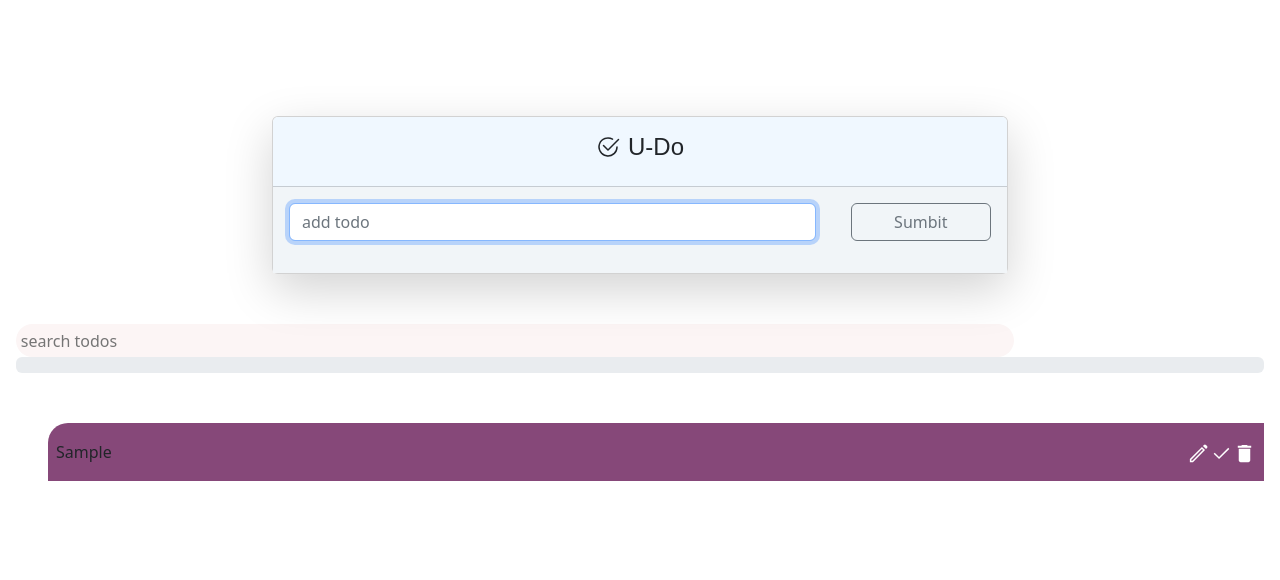
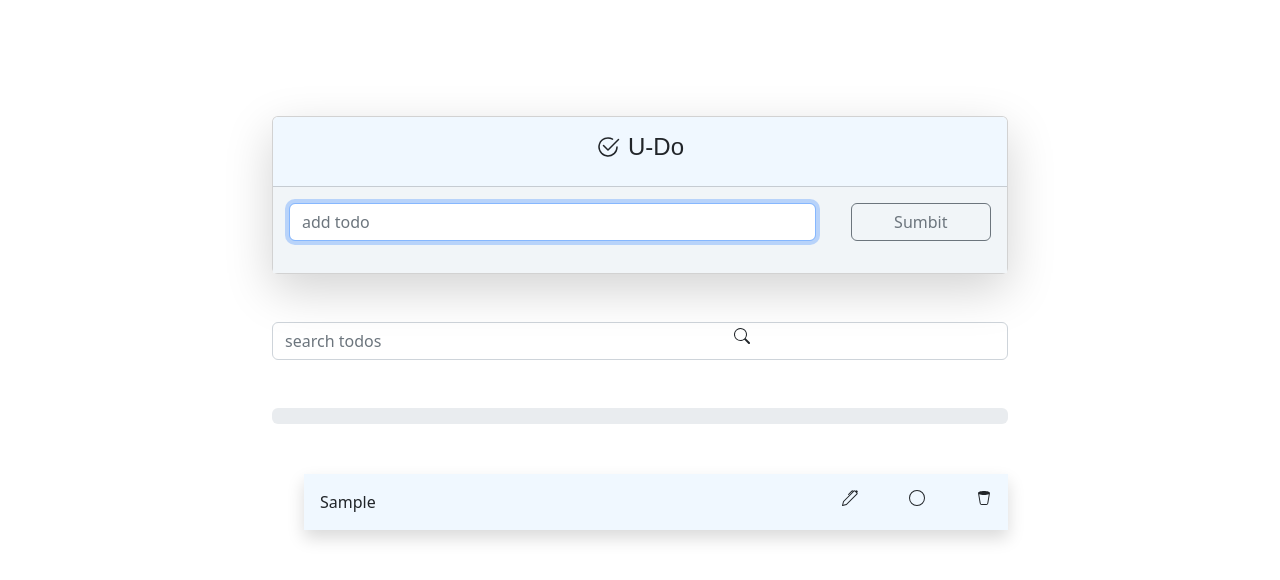
Before and after one commit to abemartinez2020/todo-list, a React (Create React App) app: page / in a window 1280 px wide. Both pictures are taken after typing "Sample" into the empty fields and a click on the button "Sumbit". Shown: the top 580 px of the page. Built offline with nearby package versions, Linux system fonts and the light colour scheme; a web font is replaced by a local one.

Commit message:
added most styling

```diff
--- a/src/App.js
+++ b/src/App.js
@@ -3,6 +3,7 @@ import { useState, useEffect } from "react";
 import TodoForm from "./components/TodoForm";
 import TodoList from "./components/TodoList";
 import SearchBar from "./components/SearchBar";
+import Home from "./pages/Home";
 
 function App() {
   const storedData = JSON.parse(localStorage.getItem("todos")) ?? [];
@@ -28,9 +29,11 @@ function App() {
   };
   return (
     <div className="main-container">
-      <TodoForm setTodos={setTodos} />
-      <SearchBar searchTodos={searchTodos} />
-      <TodoList todos={todosFiltered} setTodos={setTodos} />
+      <Home
+        setTodos={setTodos}
+        searchTodos={searchTodos}
+        todos={todosFiltered}
+      />
     </div>
   );
 }
--- a/src/components/ProgressBar.jsx
+++ b/src/components/ProgressBar.jsx
@@ -18,11 +18,14 @@ export default function ProgressBar({ todos }) {
 
   return (
     <>
-      <Bar
-        now={completed}
-        label={`${completed}%`}
-        style={{ backGround: "green" }}
-      />
+      {todos.length > 0 && (
+        <Bar
+          now={completed}
+          label={`${completed}%`}
+          className="mt-5"
+          variant="info"
+        />
+      )}
     </>
   );
 }
--- a/src/components/SearchBar.css
+++ /dev/null
@@ -1,7 +0,0 @@
-.search-bar {
-  margin-top: 50px;
-}
-
-.search-bar input {
-  width: 80%;
-}
--- a/src/components/SearchBar.jsx
+++ b/src/components/SearchBar.jsx
@@ -1,14 +1,19 @@
 import React from "react";
-import "./SearchBar.css";
-
+import Form from "react-bootstrap/Form";
+import { BsSearch } from "react-icons/bs";
 export default function SearchBar({ searchTodos }) {
   return (
-    <div className="search-bar">
-      <input
-        type="text"
-        onChange={(e) => searchTodos(e)}
-        placeholder="search todos"
-      />
-    </div>
+    <Form className="mt-5 ">
+      <Form.Group>
+        <i style={{ position: "absolute", right: 530 }}>
+          <BsSearch />
+        </i>
+        <Form.Control
+          type="text"
+          onChange={(e) => searchTodos(e)}
+          placeholder="search todos"
+        />
+      </Form.Group>
+    </Form>
   );
 }
--- a/src/components/Todo.css
+++ /dev/null
@@ -1,28 +0,0 @@
-.todo {
-  padding: 1rem 0.5rem;
-  display: flex;
-  justify-content: space-between;
-  align-items: center;
-  border-top-left-radius: 20px;
-  margin-bottom: 10px;
-}
-
-.todo_actions img {
-  filter: invert(100%);
-  width: 23px;
-  cursor: pointer;
-}
-
-.done {
-  text-decoration: line-through;
-  color: red;
-}
-
-.todo input {
-  background-color: #380134;
-  color: #fff;
-  padding: 0.3em;
-  outline: none;
-  border: none;
-  border-radius: 50px;
-}
--- a/src/components/Todo.jsx
+++ b/src/components/Todo.jsx
@@ -1,10 +1,8 @@
 import React, { useState, useRef, useEffect } from "react";
-import trashCan from "../assets/trashcan.svg";
-import done from "../assets/done.svg";
-import edit from "../assets/edit.svg";
-import "./Todo.css";
+import { BsCircle, BsCheckCircle, BsPen, BsTrash2 } from "react-icons/bs";
+import Container from "react-bootstrap/Container";
 
-export default function Todo({ todo, deleteTodo, todoDone, editTodo }) {
+export default function Todo({ todo, index, deleteTodo, todoDone, editTodo }) {
   const [editMode, setEditMode] = useState(false);
   const [editedTodo, setEditedTodo] = useState(todo.name);
   const editRef = useRef(null);
@@ -23,43 +21,48 @@ export default function Todo({ todo, deleteTodo, todoDone, editTodo }) {
     setEditMode(false);
   };
 
+  const strikthrough = (todo) => {
+    if (todo.isDone) return <del style={{ color: "red" }}>{todo.name}</del>;
+    return <span>{todo.name}</span>;
+  };
+
   useEffect(() => {
     editRef.current?.focus();
   }, [editMode]);
 
   return (
-    <li className={todo.isDone ? "todo done" : "todo"}>
+    <li
+      className=" d-flex  justify-content-between mb-5 shadow py-3 px-1"
+      style={{
+        backgroundColor: `${index % 2 !== 0 ? "" : "#f0f8ff"}`,
+      }}
+    >
+      <Container className="w-75">
+        {editMode ? (
           <form onSubmit={(e) => handleEdit(e, todo.id)}>
-        {editMode ? (
             <input
               type="text"
               value={editedTodo}
               onChange={(e) => handleChange(e)}
-            className="edit-field"
               ref={editRef}
             />
+          </form>
         ) : (
-          <span>{todo.name}</span>
+          strikthrough(todo)
         )}
-      </form>
-      <div className="todo_actions">
-        <img
-          src={edit}
-          alt="edit icon"
+      </Container>
+      <Container className="d-flex w-25 justify-content-between">
+        <BsPen
           onClick={() => (!editMode & !todo.isDone ? handleEditMode() : null)}
         />
-        <img
-          src={done}
-          alt="done checkmark icon"
-          onClick={() => todoDone(todo.id)}
-        />
-        <img
-          className="todo_trashcan icon"
-          src={trashCan}
-          alt="trashcan"
-          onClick={() => deleteTodo(todo.id)}
-        />
-      </div>
+        {todo.isDone ? (
+          <BsCheckCircle onClick={() => todoDone(todo.id)} />
+        ) : (
+          <BsCircle onClick={() => todoDone(todo.id)} />
+        )}
+
+        <BsTrash2 onClick={() => deleteTodo(todo.id)} />
+      </Container>
     </li>
   );
 }
--- a/src/components/TodoForm.jsx
+++ b/src/components/TodoForm.jsx
@@ -36,13 +36,10 @@ export default function TodoForm({ setTodos }) {
 
   return (
     <>
-      <Container>
-        <Row style={{ display: "flex", justifyContent: "center" }}>
-          <Col md={8}>
       <Card className="shadow-lg">
         <Card.Header
           className="p-3 text-center"
-                style={{ backgroundColor: "AliceBlue" }}
+          style={{ backgroundColor: "#f0f8ff" }}
         >
           <h4 className="d-sm-flex justify-content-center align-items-center">
             <BsCheck2Circle className="me-2" />
@@ -76,14 +73,9 @@ export default function TodoForm({ setTodos }) {
             </Form.Group>
           </Form>
 
-                {error && (
-                  <Alert variant="warning">must submit valid text</Alert>
-                )}
+          {error && <Alert variant="warning">must submit valid text</Alert>}
         </Card.Body>
       </Card>
-          </Col>
-        </Row>
-      </Container>
     </>
   );
 }
--- a/src/components/TodoList.css
+++ b/src/components/TodoList.css
@@ -2,10 +2,10 @@
   margin-top: 50px;
 }
 
-li:nth-child(odd) {
+/* Card:nth-child(odd) {
   background-color: #864879;
 }
 
 li:nth-child(even) {
   background-color: #3f3351;
-}
+} */
--- a/src/components/TodoList.jsx
+++ b/src/components/TodoList.jsx
@@ -1,4 +1,6 @@
 import React from "react";
+import ListGroup from "react-bootstrap/ListGroup";
+
 import ProgressBar from "./ProgressBar";
 import Todo from "./Todo";
 import "./TodoList.css";
@@ -28,11 +30,12 @@ export default function TodoList({ todos, setTodos }) {
       <ProgressBar todos={todos} />
       <ul className="todo-list">
         {todos?.length > 0 &&
-          todos.map((todo) => {
+          todos.map((todo, i) => {
             return (
               <Todo
                 key={todo.id}
                 todo={todo}
+                index={i}
                 deleteTodo={deleteTodo}
                 todoDone={todoDone}
                 editTodo={editTodo}
--- a/src/index.css
+++ b/src/index.css
@@ -4,9 +4,6 @@
 }
 
 body {
-  color: white;
-  background-color: #1f1d36;
-  height: 100vh;
   font-family: "Belleza", sans-serif;
 }
 
@@ -27,9 +24,8 @@ input {
   border-radius: 20px;
 }
 
-input:focus {
-  background-color: #380134;
-  border: 1px solid #fff;
-
-  color: #fff;
+input {
+  background-color: #fff;
+  padding: 0.5rem 1rem;
+  border: 1px solid #cacaec;
 }
--- a/src/pages/Home.jsx
+++ b/src/pages/Home.jsx
@@ -1,5 +1,32 @@
 import React from "react";
+import Container from "react-bootstrap/Container";
+import Row from "react-bootstrap/Row";
+import Col from "react-bootstrap/Col";
 
-export default function Home() {
-  return <div>Home</div>;
+import TodoForm from "../components/TodoForm";
+import SearchBar from "../components/SearchBar";
+import TodoList from "../components/TodoList";
+
+export default function Home({ todos, setTodos, searchTodos }) {
+  return (
+    <div>
+      <Container>
+        <Row style={{ display: "flex", justifyContent: "center" }}>
+          <Col md={8}>
+            <TodoForm setTodos={setTodos} />
+          </Col>
+        </Row>
+        <Row style={{ display: "flex", justifyContent: "center" }}>
+          <Col md={8}>
+            <SearchBar searchTodos={searchTodos} />
+          </Col>
+        </Row>
+        <Row style={{ display: "flex", justifyContent: "center" }}>
+          <Col md={8}>
+            <TodoList todos={todos} setTodos={setTodos} />
+          </Col>
+        </Row>
+      </Container>
+    </div>
+  );
 }
```
Lines whose indentation alone changed are shown as unchanged.
